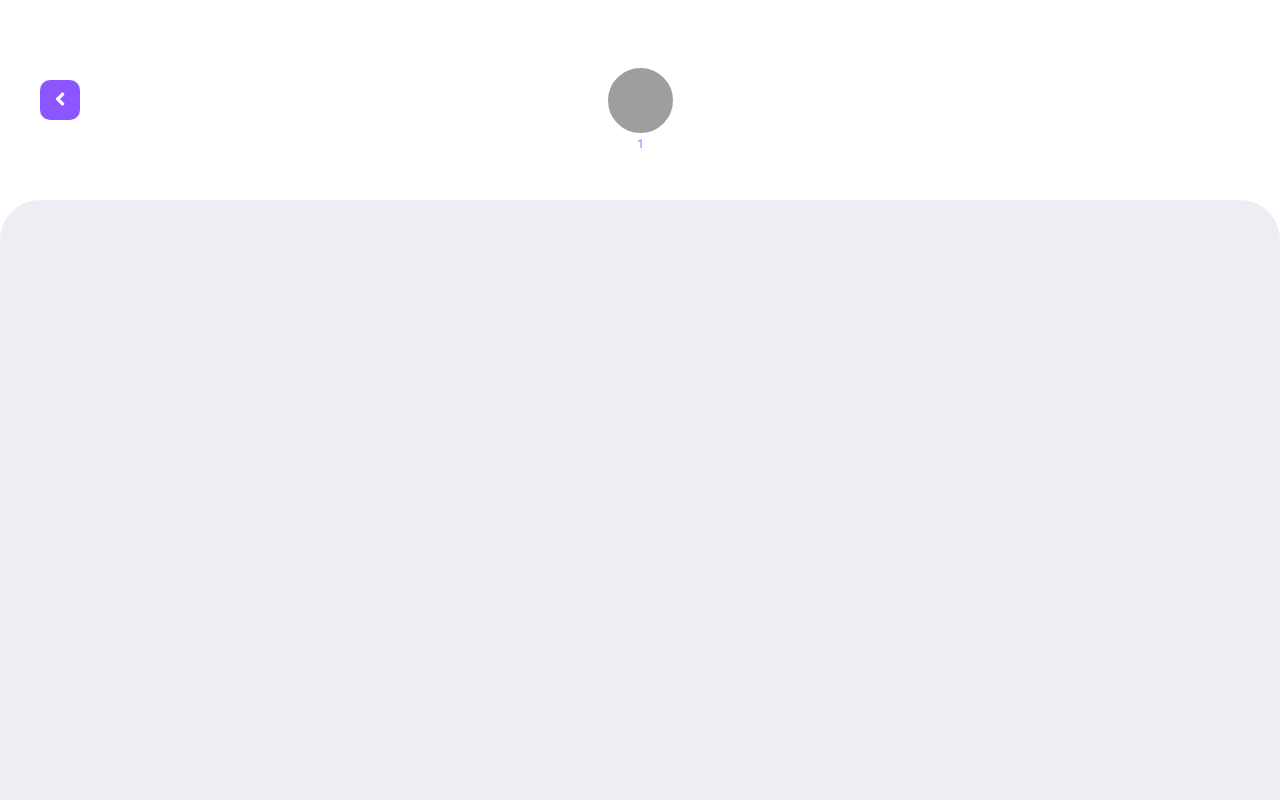
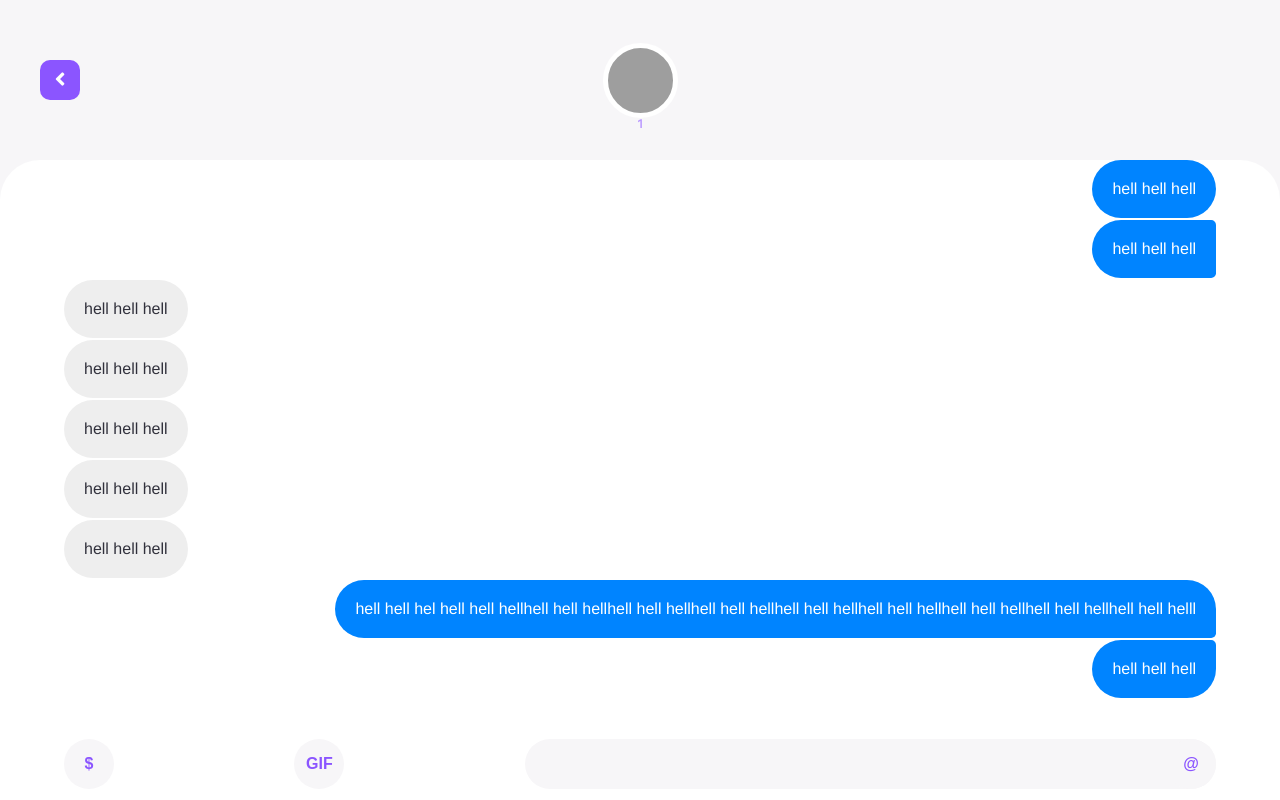
Before and after one commit to MickyPrice/Yoobee-Bemo-App-Frontend, a Vue app: page /chat/1 in a window 1280 px wide. Built offline with nearby package versions, Linux system fonts and the light colour scheme; grey boxes are pictures that could not be loaded.

Commit message:
Add Meesaging Box

```diff
--- /dev/null
+++ b/src/components/chats/ChatBox.vue
@@ -0,0 +1,62 @@
+<template>
+  <div class="chat-box">
+    <button class="text__base--heavy">$</button>
+    <button class="text__base--heavy">GIF</button>
+    <form class="message">
+      <input type="text" />
+      <button type="submit" class="text__base--heavy submit">@</button>
+    </form>
+  </div>
+</template>
+
+<script>
+export default {};
+</script>
+
+<style lang="scss" scoped>
+@import "@/scss/_variables";
+
+.chat-box {
+  height: 80px;
+  width: 100%;
+  display: flex;
+  justify-content: space-between;
+  align-items: center;
+  padding: 0 5% 0 5%;
+  .message {
+    width: 60%;
+    input {
+      height: 50px;
+      width: 100%;
+
+      border-radius: 50px;
+      border: none;
+      outline: none;
+      background-color: $white-300;
+
+      &[type="text"] {
+        padding-left: $padding-20;
+      }
+      &:active {
+        border: 2px solid $purple-500;
+      }
+    }
+    .submit {
+      z-index: 1;
+      position: absolute;
+      right: 5%;
+    }
+  }
+
+  button {
+    background-color: $white-300;
+    min-width: 50px;
+    height: 50px;
+    color: $purple-500;
+    border: none;
+    outline: none;
+    cursor: pointer;
+    border-radius: 50px;
+  }
+}
+</style>
--- a/src/components/chats/ChatPushCard.vue
+++ b/src/components/chats/ChatPushCard.vue
@@ -1,22 +1,90 @@
 <template>
   <div class="chat-push-card">
+    <div class="chat-push-card__message-box">
+      <ul class="messages">
+        <li class="me">hell hell hell</li>
+        <li class="me">hell hell hell</li>
+        <li class="him">hell hell hell</li>
+        <li class="him">hell hell hell</li>
+        <li class="him">hell hell hell</li>
+        <li class="him">hell hell hell</li>
 
+        <li class="him">hell hell hell</li>
+
+        <li
+          class="me"
+        >hell hell hel hell hell hellhell hell hellhell hell hellhell hell hellhell hell hellhell hell hellhell hell hellhell hell hellhell hell helll</li>
+
+        <li class="me">hell hell hell</li>
+      </ul>
+    </div>
+    <ChatBox />
   </div>
 </template>
 
 <script>
+import ChatBox from "./ChatBox";
+
 export default {
-
-}
+  components: {
+    ChatBox,
+  },
+};
 </script>
 
 
 <style lang="scss" scoped>
 @import "@/scss/_variables";
-.chat-push-card{
-   width: 100%;
-   height: 100%;
-    background-color: $white-300;
-    border-radius: $corners-top;
+.chat-push-card {
+  width: 100%;
+  height: 100%;
+  overflow: hidden;
+  background-color: $white-100;
+  border-radius: $corners-top;
+  display: flex;
+  flex-direction: column;
+
+  &__message-box {
+    height: 100%;
+    margin: 0 5%;
+    overflow: scroll;
+    overflow-anchor: none;
+
+    .messages {
+      overflow-anchor: auto;
+
+      li {
+        display: inline-block;
+        clear: both;
+        padding: 20px;
+        border-radius: 30px;
+        margin-bottom: 2px;
+        font-family: Helvetica, Arial, sans-serif;
+      }
+      .me {
+        float: right;
+        background: #0084ff;
+        color: #fff;
+      }
+
+      .him {
+        background: #eee;
+        float: left;
+      }
+
+      .him + .me {
+        border-bottom-right-radius: 5px;
+      }
+
+      .me + .me {
+        border-top-right-radius: 5px;
+        border-bottom-right-radius: 5px;
+      }
+
+      .me:last-of-type {
+        border-bottom-right-radius: 30px;
+      }
+    }
+  }
 }
 </style>
--- a/src/scss/_variables.scss
+++ b/src/scss/_variables.scss
@@ -33,7 +33,7 @@ $grey-100: #cfcfcf;
 
 // White -------------------
 $white-100: #ffffff;
-$white-300: #efecf3;
+$white-300: #f7f6f8;
 
 //--------------------------
 // ****** UTILITIES ********
@@ -138,5 +138,5 @@ $margin-40: 40px;
 //--------------------------
 // ******** FONTS **********
 //--------------------------
-@import url('https://fonts.googleapis.com/css2?family=Noto+Sans+JP:wght@300;400;500&display=swap');
-$font-noto: 'Noto Sans JP', sans-serif;
+@import url("https://fonts.googleapis.com/css2?family=Noto+Sans+JP:wght@300;400;500&display=swap");
+$font-noto: "Noto Sans JP", sans-serif;
--- a/src/views/chats/Chat.vue
+++ b/src/views/chats/Chat.vue
@@ -2,7 +2,7 @@
   <div class="chat">
     <div class="chat__top">
       <Bibutton class="bk-purple-500">
-        <slot slot="icon" >
+        <slot slot="icon">
           <i class="fas fa-angle-left col-white-100"></i>
         </slot>
       </Bibutton>
@@ -12,7 +12,6 @@
     </div>
     <div class="chat__bottom">
       <ChatPushCard></ChatPushCard>
-
     </div>
   </div>
 </template>
@@ -21,7 +20,6 @@
 import Bibutton from "@/components/buttons/BiButton.vue";
 import ProfilePic from "@/components/profile/ProfilePic.vue";
 import ChatPushCard from "@/components/chats/ChatPushCard.vue";
-
 
 export default {
   data() {
@@ -32,32 +30,36 @@ export default {
         "https://images.unsplash.com/photo-1538960792157-b2e2b62d1f3c?ixlib=rb-1.2.1&ixid=eyJhcHBfaWQiOjEyMDd9&auto=format&fit=crop&w=1350&q=80",
     };
   },
-components:{
+  components: {
     Bibutton,
     ProfilePic,
-ChatPushCard
-}
-}
+    ChatPushCard,
+  },
+};
 </script>
 
 <style scoped lang="scss">
 @import "@/scss/_variables";
 
-.chat{
-    &__top{
-        height: 25vh;
-        padding: $padding-40;
+.chat {
+  background-color: $white-300;
+  width: 100vw;
+  height: 100vh;
+
+  &__top {
+    height: 20%;
+    margin: 0 40px;
     display: grid;
-        grid-template-columns: repeat(3,1fr);
+    grid-template-columns: repeat(3, 1fr);
     align-items: center;
-        &--small{
+    &--small {
       justify-self: center;
       height: 75px;
       width: 75px;
     }
   }
-    &__bottom{
-        height: 75vh;
+  &__bottom {
+    height: 80%;
     min-height: 350px;
   }
 }
```
Lines whose indentation alone changed are shown as unchanged.
